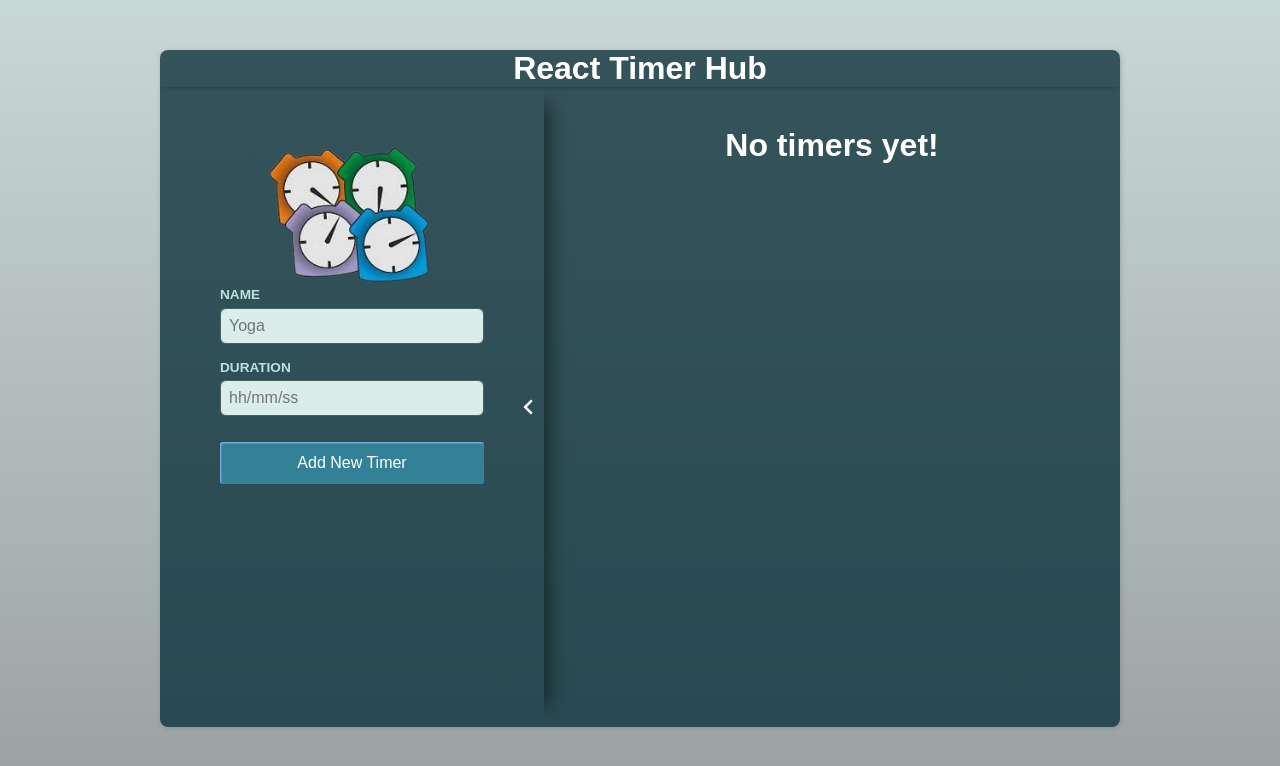
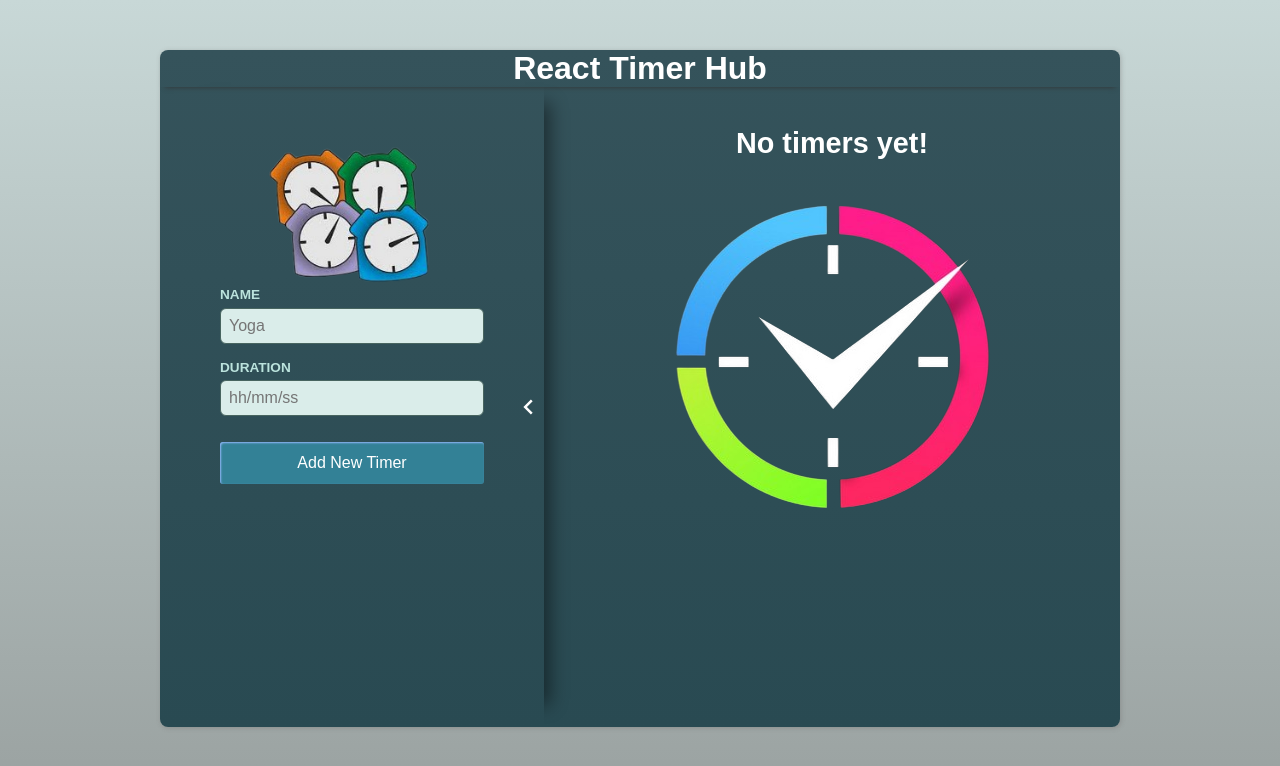
Before and after one commit to Lika-M/timer-hub, a React (Vite) app: page / in a window 1280 px wide. Shown: the top 766 px of the page. Built offline with nearby package versions, Linux system fonts and the light colour scheme; the HTML template or start-up script is replaced by a standard one; a web font is replaced by a local one.

Commit message:
A picture has been added to the no-timers view.

```diff
--- a/src/components/listOfTimers/ListOfTimers.scss
+++ b/src/components/listOfTimers/ListOfTimers.scss
@@ -46,7 +46,10 @@
 }
 
 .no-timers {
-    @include header(2em)
+    @include header(1.2em);
+    h2 {
+        margin:0;
+    }
 }
 
 @media screen and (max-width: 1000px) {
--- a/src/components/listOfTimers/ListOfTimers.tsx
+++ b/src/components/listOfTimers/ListOfTimers.tsx
@@ -32,8 +32,9 @@ export default function ListOfTimers({ isExpanded }: ListOfTimersProps) {
           </aside>
         </section>
         :
-        <section>
-          <h2 className="no-timers">No timers yet!</h2>
+        <section className="no-timers">
+          <h2>No timers yet!</h2>
+          <img src="/src/assets/timer.png" alt="Timer" />
         </section>}
     </article>
   );
```
Also changed, not shown: src/assets/timer.png (added).
